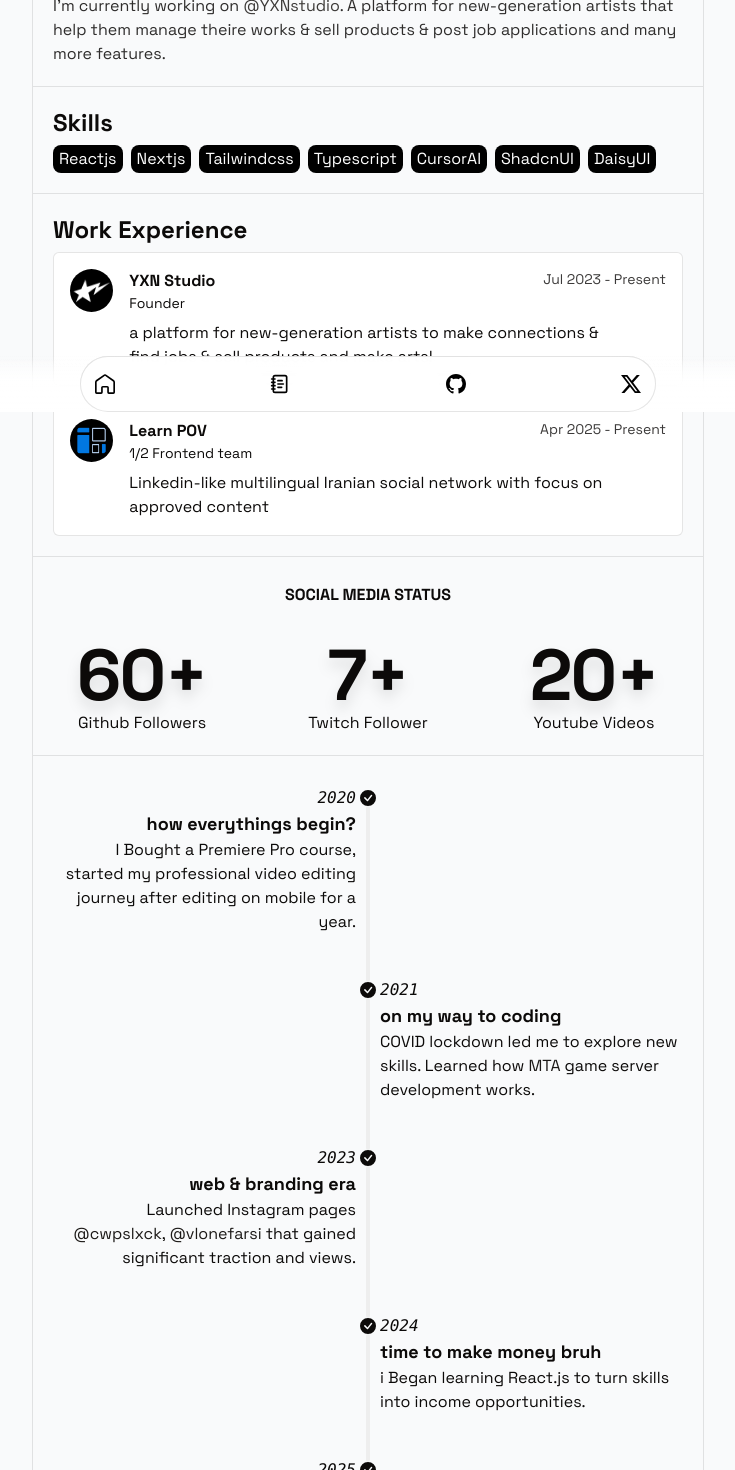
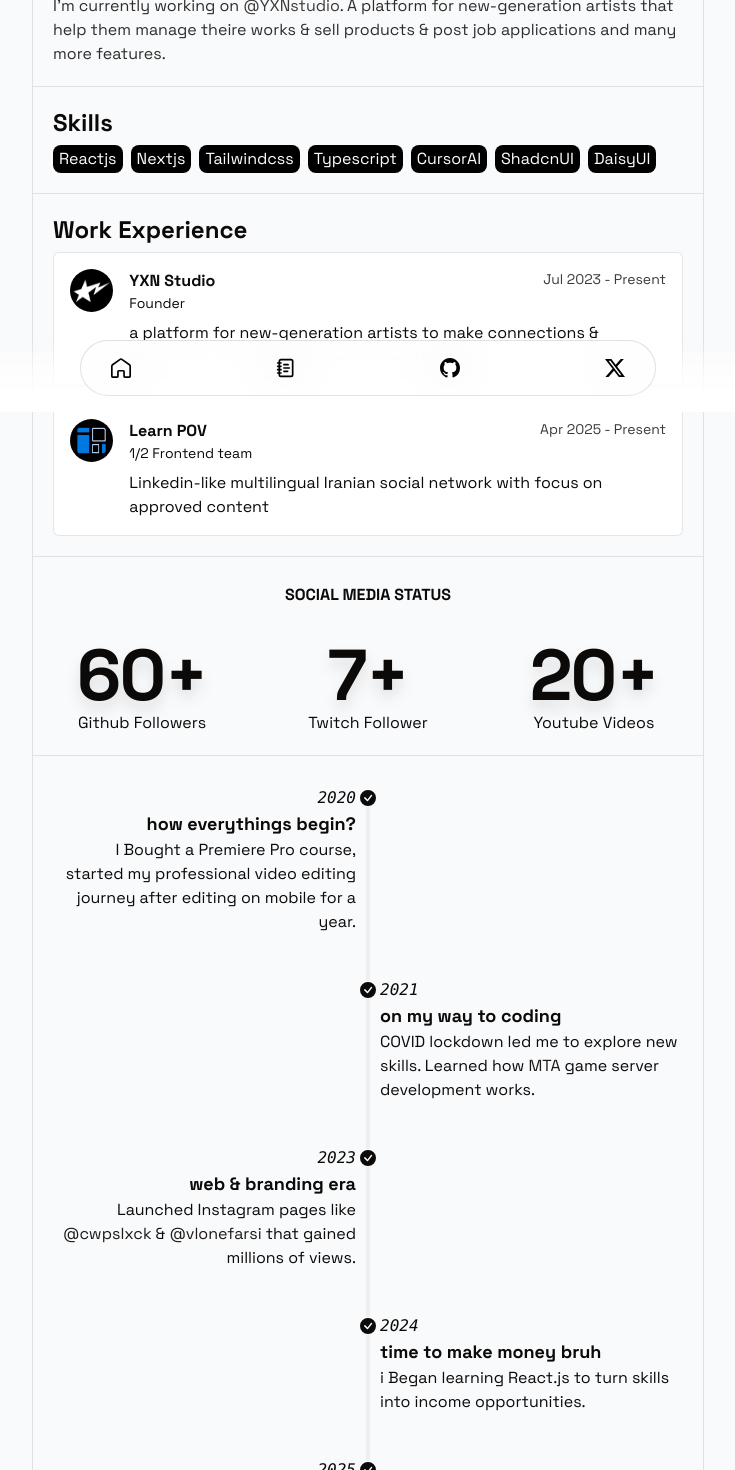
Before and after one commit to cwpslxck/cwpslxck, a Next.js app: page / in a window 1280 px wide. Shown: the part 388-1858 px from the top of the page, without its empty margins (272-1007 px from the left). Built offline with nearby package versions, Linux system fonts and the light colour scheme.

Commit message:
Update: fix footer styles & some issues

```diff
--- a/Components/footer.tsx
+++ b/Components/footer.tsx
@@ -5,8 +5,8 @@
 
 function Footer() {
   return (
-    <div className="w-full right-0 left-0 z-50 flex justify-center fixed bottom-0 bg-gradient-to-b from-transparent via-white/80 to-white">
-      <div className="bg-white/80 border text-black max-w-xl text-xl border-black/10 backdrop-blur-xl rounded-full h-14 w-full flex justify-between items-center">
+    <div className="w-full right-0 left-0 pb-4 z-50 flex justify-center fixed bottom-0 bg-gradient-to-b from-transparent to-white">
+      <div className="bg-white/70 px-4 border text-black max-w-xl text-xl border-black/10 backdrop-blur-xl rounded-full h-14 w-full flex justify-between items-center">
         <Link
           className="size-12 rounded-full flex items-center justify-center"
           href={"/"}
--- a/app/(main)/page.tsx
+++ b/app/(main)/page.tsx
@@ -193,21 +193,21 @@
             <div className="timeline-start mb-10 md:text-end">
               <time className="font-mono italic">2023</time>
               <div className="text-lg font-black">web & branding era</div>
-              Launched Instagram pages{" "}
+              Launched Instagram pages like{" "}
               <a
                 className="external-links"
                 href="https://instagram.com/cwpslxck"
               >
                 @cwpslxck
               </a>
-              ,{" "}
+              {" & "}
               <a
                 className="external-links"
                 href="https://instagram.com/vlonefarsi"
               >
                 @vlonefarsi
               </a>{" "}
-              that gained significant traction and views.
+              that gained millions of views.
             </div>
             <hr />
           </li>
--- a/app/(pages)/blog/page.tsx
+++ b/app/(pages)/blog/page.tsx
@@ -7,14 +7,14 @@
 
   return (
     <div className="max-w-4xl mx-auto px-5 py-8 rtl">
-      <div className="grid grid-cols-2 gap-4">
+      <div className="grid grid-cols-1 md:grid-cols-2 gap-4">
         {feed.posts.map((post) => (
           <Link
             href={`/blog/${post.id}`}
             key={post.id}
             className="w-full border bg-white relative border-black/10 rounded-md flex flex-col justify-between items-start overflow-hidden"
           >
-            <div className="flex grow flex-col justify-between gap-1 px-2 py-3">
+            <div className="flex grow flex-col justify-between gap-1 px-4 py-3">
               <div className="flex flex-col gap-1">
                 <h2 className="text-xl font-bold text-gray-900 line-clamp-2 flex items-center gap-1">
                   {post.title}
```
